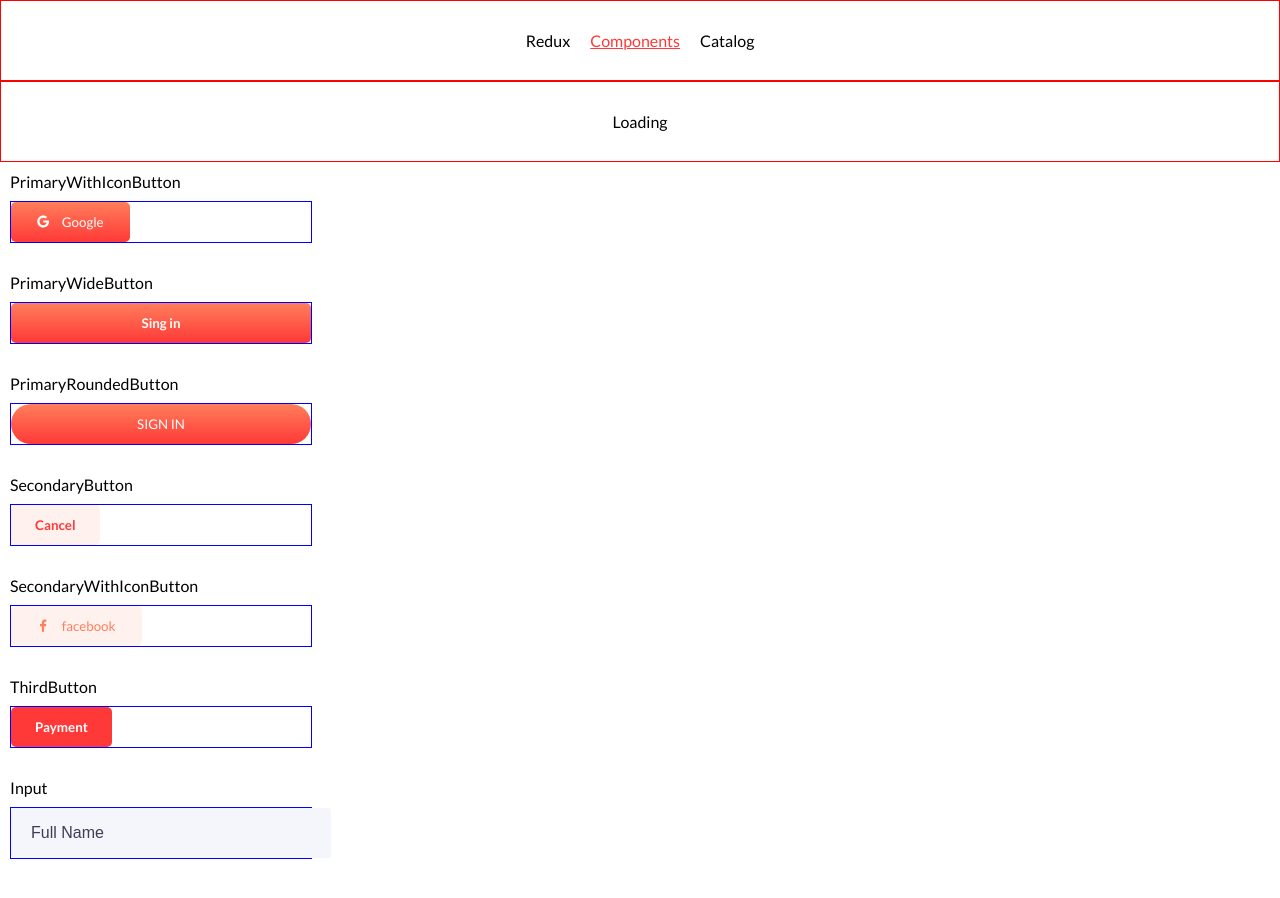
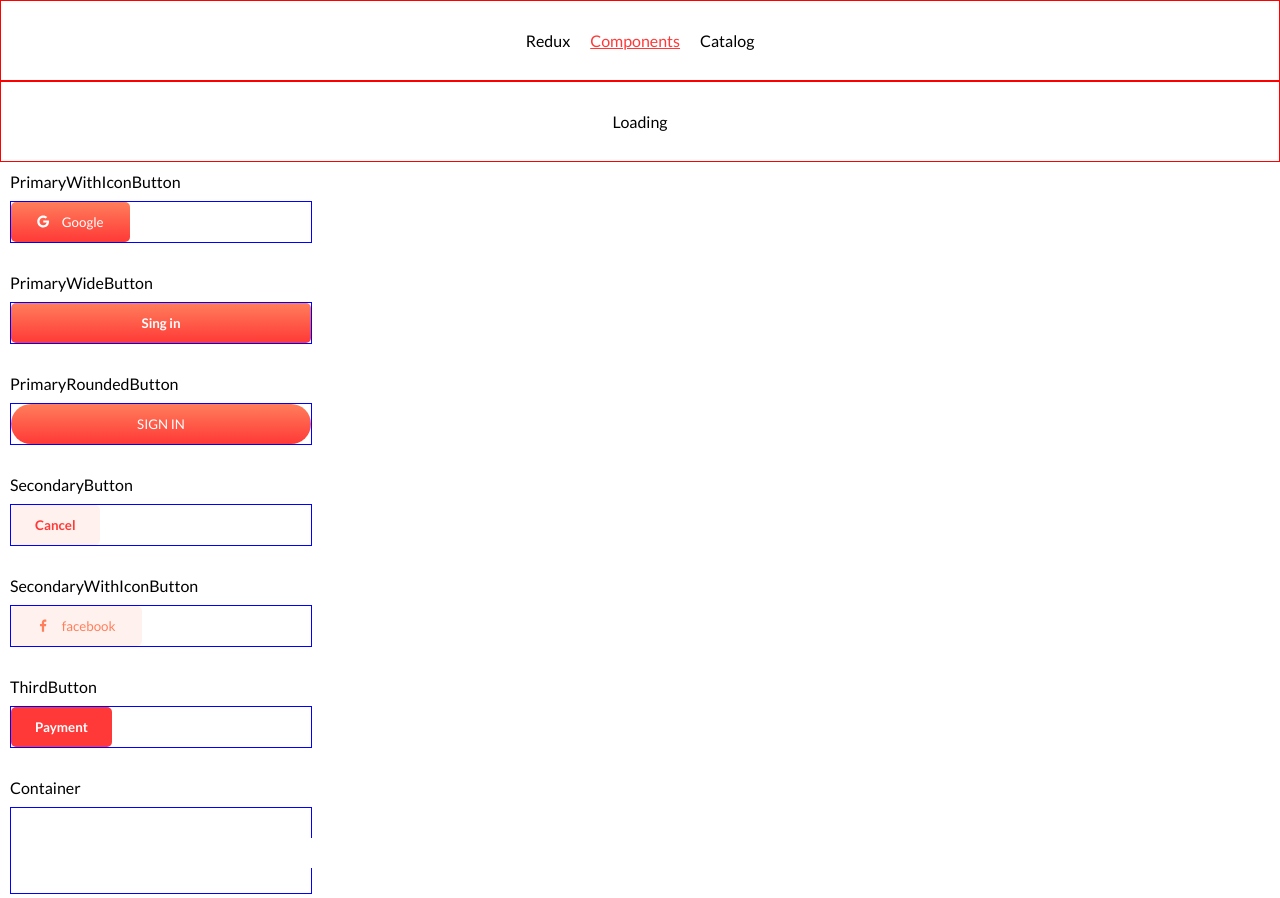
Before and after one commit to SVladikO/depoistu, a React (Create React App) app: page /components in a window 1280 px wide. Shown: the top 898 px of the page. Built offline with nearby package versions, Linux system fonts and the light colour scheme.

Commit message:
Finished styled container

```diff
--- /dev/null
+++ b/src/component/Container/Container.js
@@ -0,0 +1,12 @@
+import React from 'react';
+import {StyledContainer} from "./Container.style";
+
+const Container = (props) => {
+    return (
+        <StyledContainer>
+            {props.children}
+        </StyledContainer>
+    );
+};
+
+export default Container;
--- /dev/null
+++ b/src/component/Container/Container.style.js
@@ -0,0 +1,9 @@
+import styled from 'styled-components';
+import {THEME} from "../../theme";
+
+export const StyledContainer = styled.div`
+  margin: 30px 25px 25px 25px;
+  background: ${THEME.COLOR.ACCENT4};
+  width: 100%;
+  min-height: 30px;
+`
--- a/src/component/Input/Input.style.js
+++ /dev/null
@@ -1,17 +0,0 @@
-import styled from 'styled-components'
-import {THEME} from "../../theme";
-
-export const Input = styled.input`
-  background: ${THEME.COLOR.ACCENT2};
-  width: 100%;
-  height: 50px;
-  border: none;
-  padding: 0 0 0 20px;
-  line-height: 19px;
-  outline: none;
-  border-radius: 3px;
-  ::placeholder {
-    font-size: 16px;
-    color: #3F3D56;
-  }
-`;
--- a/src/page/development/Components.page.jsx
+++ b/src/page/development/Components.page.jsx
@@ -8,7 +8,7 @@ import {
     SecondaryWithIconButton,
     ThirdButton,
 } from "../../component/Button/Button.style";
-import {Input} from "../../component/Input/Input.style";
+import Container from "../../component/Container/Container";
 import {ReactComponent as GoogleIcon} from '../../icons/google.svg';
 import {ReactComponent as FacebookIcon} from '../../icons/facebook.svg';
 
@@ -19,7 +19,7 @@ const components = [
     {title: 'SecondaryButton', component: <SecondaryButton>Cancel</SecondaryButton>},
     {title: 'SecondaryWithIconButton', component: <SecondaryWithIconButton><FacebookIcon/>facebook</SecondaryWithIconButton>},
     {title: 'ThirdButton', component: <ThirdButton>Payment</ThirdButton>},
-    {title: 'Input', component: <Input placeholder="Full Name"/>},
+    {title: 'Container', component: <Container/>},
 ]
 
 function ComponentsPage() {
```
